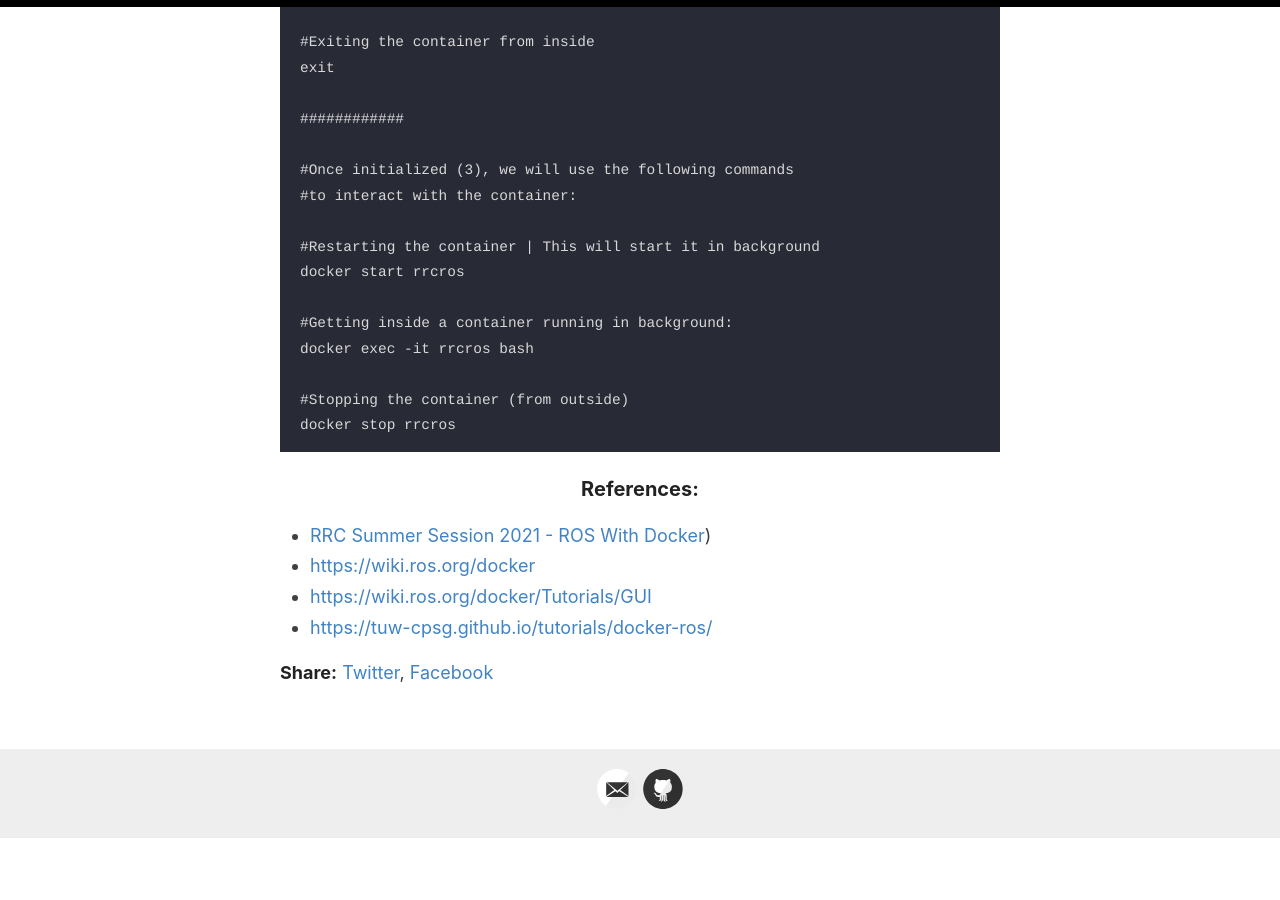
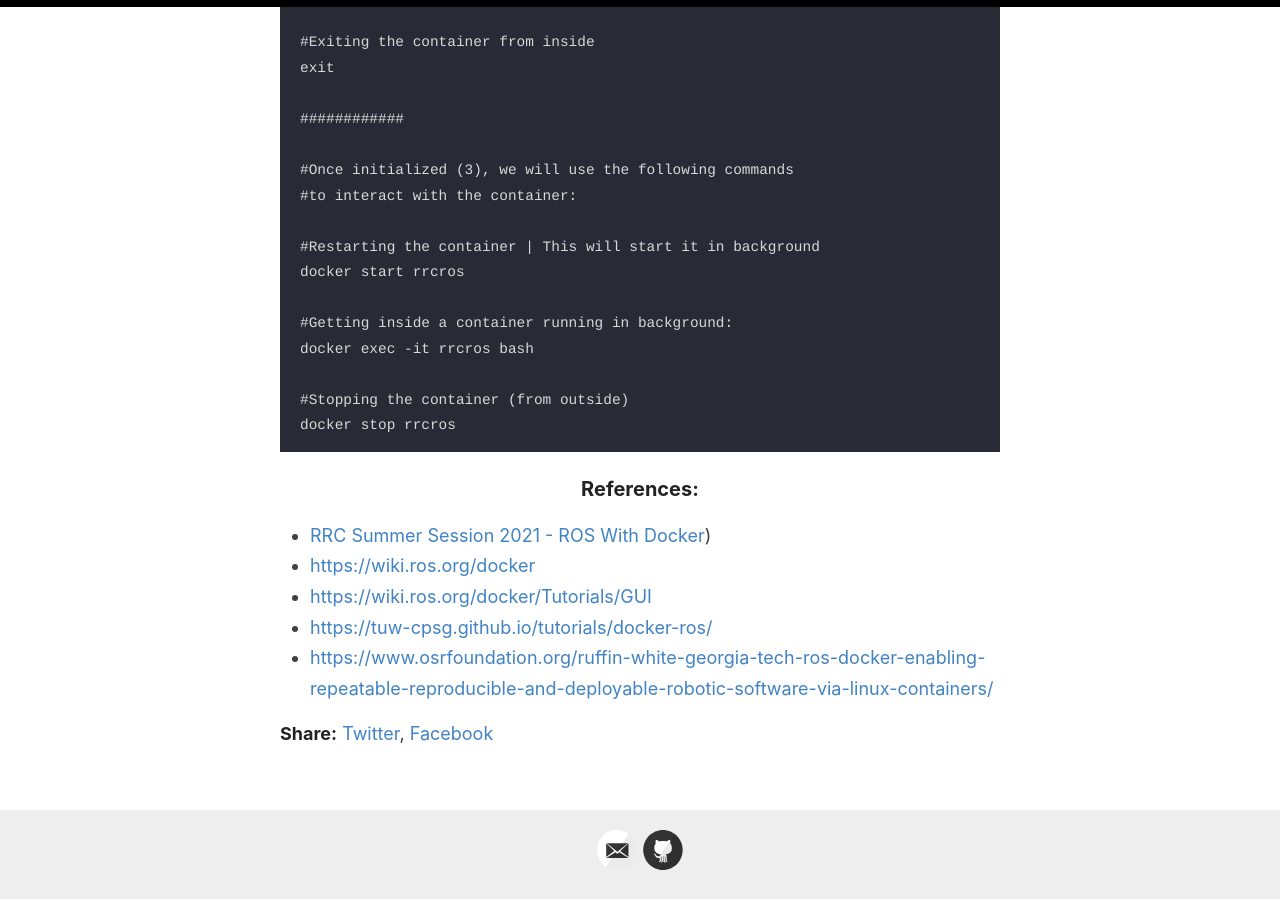
Before and after one commit to krvprashanth/krvprashanth.github.io, a Jekyll site: the page built from _posts/2021-20-07-ROS-+-Docker.md, in a window 1280 px wide and 900 px high, scrolled down 2354 px. Built offline with Jekyll 4.4.1, drawn with Linux system fonts in a browser that asks for light colours; before the commit the page ends 3192 px from its top, so only the background shows below that; some of the changed lines change nothing that is shown.

Commit message:
Update 2021-20-07-ROS-+-Docker.md

```diff
--- a/_posts/2021-20-07-ROS-+-Docker.md
+++ b/_posts/2021-20-07-ROS-+-Docker.md
@@ -85,3 +85,4 @@ Or just run shell script: [debian docker install.sh](https://code.swecha.org/krv
 - [https://wiki.ros.org/docker](https://wiki.ros.org/docker)
 - [https://wiki.ros.org/docker/Tutorials/GUI](https://wiki.ros.org/docker/Tutorials/GUI)
 - [https://tuw-cpsg.github.io/tutorials/docker-ros/](https://tuw-cpsg.github.io/tutorials/docker-ros/)
+- [https://www.osrfoundation.org/ruffin-white-georgia-tech-ros-docker-enabling-repeatable-reproducible-and-deployable-robotic-software-via-linux-containers/](https://www.osrfoundation.org/ruffin-white-georgia-tech-ros-docker-enabling-repeatable-reproducible-and-deployable-robotic-software-via-linux-containers/)
```
